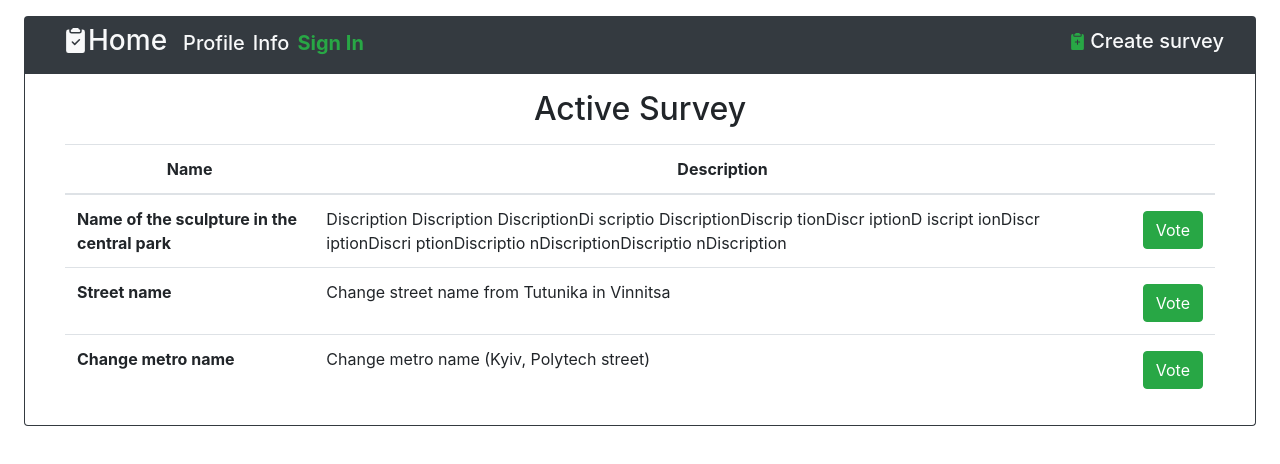
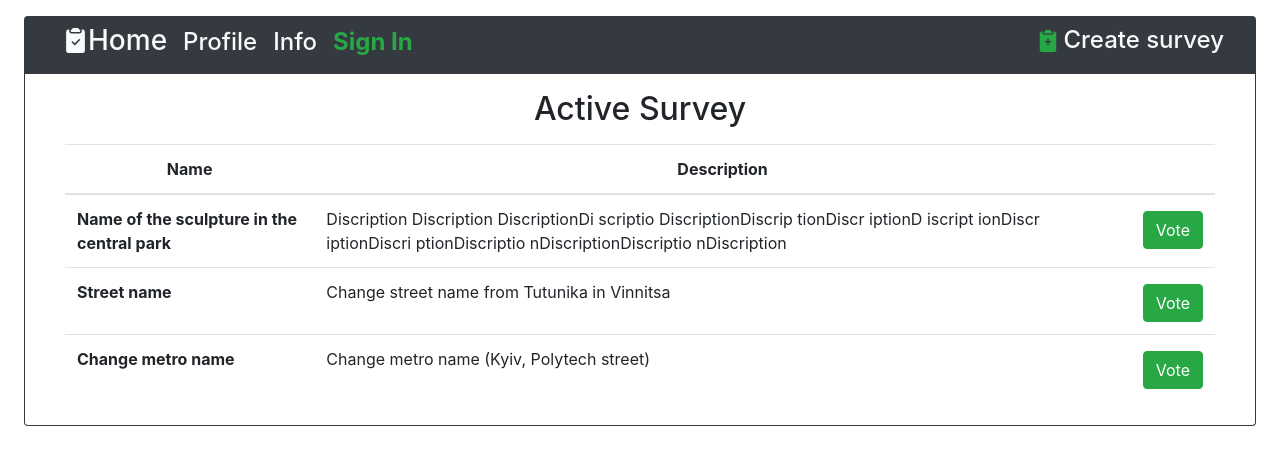
Before and after one commit to ViDjet-Git/Survey-WebSite-React, a React (Create React App) app: page / in a window 1280 px wide. Shown: the top 464 px of the page. Built offline with nearby package versions, Linux system fonts and the light colour scheme; the HTML template or start-up script is replaced by a standard one.

Commit message:
Navbar font size

```diff
--- a/src/navbar/NavBar.js
+++ b/src/navbar/NavBar.js
@@ -17,7 +17,7 @@ function NavBar() {
 	return(
         <Navbar expanded={expanded} expand="lg" sticky="top" bg="dark" className="mx-4 rounded-top py-0 mt-3 sm-top">
   		<Container fluid>
-    		<NavbarBrand className="d-flex mx-2 py-2">
+    		<NavbarBrand className="d-flex ml-2 mr-0 py-2">
 				<Link to={'/'} className="home d-flex text-decoration-none">
     			<svg xmlns="http://www.w3.org/2000/svg" width="25" height="25" fill="currentColor" className="bi bi-clipboard2-check-fill text-light mt-1 d-none d-lg-block" viewBox="0 0 16 16">
   				<path d="M10 .5a.5.5 0 0 0-.5-.5h-3a.5.5 0 0 0-.5.5.5.5 0 0 1-.5.5.5.5 0 0 0-.5.5V2a.5.5 0 0 0 .5.5h5A.5.5 0 0 0 11 2v-.5a.5.5 0 0 0-.5-.5.5.5 0 0 1-.5-.5Z"/>
@@ -43,19 +43,19 @@ function NavBar() {
     		</Navbar.Toggle>
     		<Navbar.Collapse id="navbarSupportedContent">
       			<Nav className="me-auto mb-2 mb-lg-0">
-          			<Link onClick={() => setExpanded(false)} className="text-light h5 mt-1 ml-2 text-decoration-none" to="/profile">Profile</Link>
-					<Link onClick={() => setExpanded(false)} className="text-light h5 mt-1 ml-2 text-decoration-none" to="/info">Info</Link>
-          			<Link onClick={() => setExpanded(false)} className="sign-in-btn text-success h5 mt-1 ml-2 text-decoration-none" to="/sign">Sign In</Link>
+          			<Link onClick={() => setExpanded(false)} className="text-light h4 mt-1 ml-3 text-decoration-none" to="/profile">Profile</Link>
+					<Link onClick={() => setExpanded(false)} className="text-light h4 mt-1 ml-3 text-decoration-none" to="/info">Info</Link>
+          			<Link onClick={() => setExpanded(false)} className="sign-in-btn text-success h4 mt-1 ml-3 text-decoration-none" to="/sign">Sign In</Link>
       			</Nav>
   			</Navbar.Collapse>
     	</Container>
   		<Nav className="d-none d-lg-block">
   			<Navbar.Brand className="d-flex create" href="create.php">
-    			<svg xmlns="http://www.w3.org/2000/svg" width="17" height="17" fill="currentColor" className="bi bi-clipboard2-plus-fill text-success mt-1 mx-1" viewBox="0 0 16 16">
+    			<svg xmlns="http://www.w3.org/2000/svg" width="22" height="22" fill="currentColor" className="bi bi-clipboard2-plus-fill text-success mt-1 mx-1" viewBox="0 0 16 16">
   				<path d="M10 .5a.5.5 0 0 0-.5-.5h-3a.5.5 0 0 0-.5.5.5.5 0 0 1-.5.5.5.5 0 0 0-.5.5V2a.5.5 0 0 0 .5.5h5A.5.5 0 0 0 11 2v-.5a.5.5 0 0 0-.5-.5.5.5 0 0 1-.5-.5Z"/>
   				<path d="M4.085 1H3.5A1.5 1.5 0 0 0 2 2.5v12A1.5 1.5 0 0 0 3.5 16h9a1.5 1.5 0 0 0 1.5-1.5v-12A1.5 1.5 0 0 0 12.5 1h-.585c.055.156.085.325.085.5V2a1.5 1.5 0 0 1-1.5 1.5h-5A1.5 1.5 0 0 1 4 2v-.5c0-.175.03-.344.085-.5ZM8.5 6.5V8H10a.5.5 0 0 1 0 1H8.5v1.5a.5.5 0 0 1-1 0V9H6a.5.5 0 0 1 0-1h1.5V6.5a.5.5 0 0 1 1 0Z"/>
 				</svg>
-    			<div className="text-light h5">Create survey</div>
+    			<div className="text-light h4">Create survey</div>
     		</Navbar.Brand>
   		</Nav>
 	</Navbar>
```
